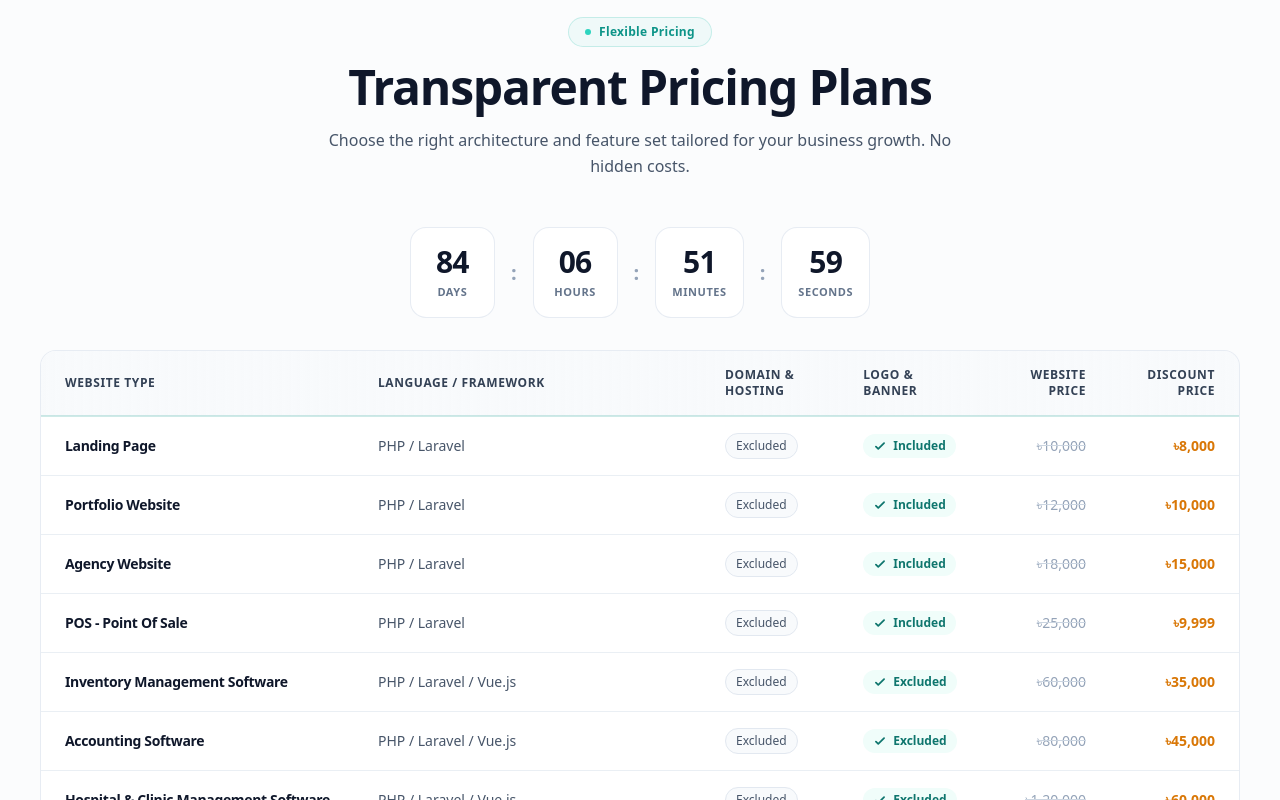
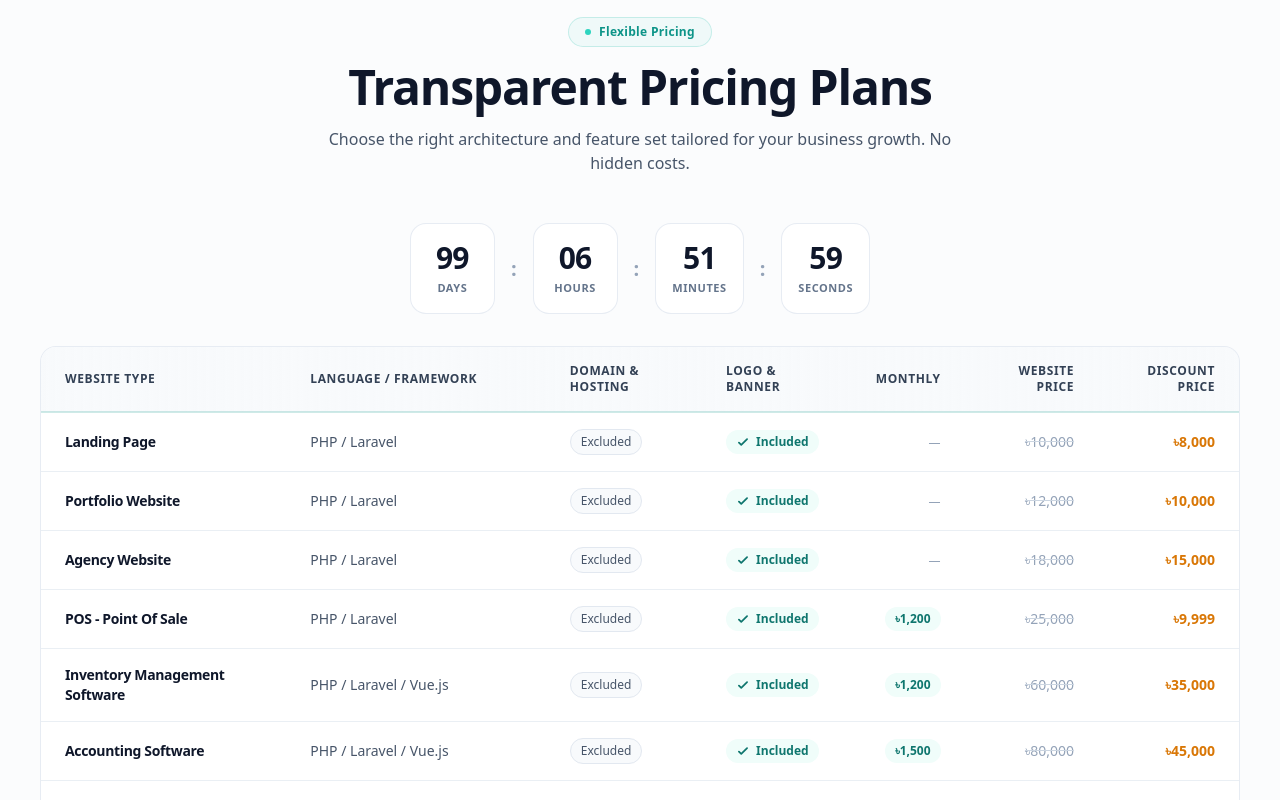
Before and after one commit to samim5274/mercuviax, a Vue app: page / in a window 1280 px wide. Shown: the part 5500-6300 px from the top of the page. Built offline with nearby package versions, Linux system fonts and the light colour scheme.

Commit message:
update price

```diff
--- a/src/components/count-down.vue
+++ b/src/components/count-down.vue
@@ -59,7 +59,7 @@ const seconds = ref(0);
 let timer = null;
 
 // Target Date
-const targetDate = new Date('2026-09-15T23:59:59+06:00').getTime();
+const targetDate = new Date('2026-09-30T23:59:59+06:00').getTime();
 
 // Formatting single digits to double digits (e.g., 5 -> "05")
 const formatTime = (value) => String(value).padStart(2, '0');
--- a/src/components/pricing.vue
+++ b/src/components/pricing.vue
@@ -3,19 +3,19 @@
         id="pricing"
         class="border-y border-slate-200/60 bg-slate-50/50 text-slate-900 transition-colors duration-300 dark:border-white/5 dark:bg-white/[0.01] dark:text-white"
     >
-        <div class="mx-auto max-w-7xl px-6 py-16 sm:py-24 lg:px-10">
+        <div class="mx-auto max-w-7xl px-4 py-12 sm:px-6 sm:py-16 lg:px-10 lg:py-24">
             <!-- Section Header -->
-            <div class="mb-12 flex flex-col items-center text-center">
+            <div class="mb-10 flex flex-col items-center text-center sm:mb-12">
                 <div class="mb-4 inline-flex items-center gap-2 rounded-full border border-teal-500/20 bg-teal-500/5 px-4 py-1.5 text-xs font-semibold tracking-wide text-teal-600 dark:border-teal-400/20 dark:bg-teal-400/10 dark:text-teal-300">
                     <span class="flex h-1.5 w-1.5 rounded-full bg-teal-400"></span>
                     Flexible Pricing
                 </div>
 
-                <h2 class="text-3xl font-black tracking-tight text-slate-900 sm:text-4xl lg:text-5xl dark:text-white">
+                <h2 class="text-2xl font-black tracking-tight text-slate-900 sm:text-4xl lg:text-5xl dark:text-white">
                     Transparent Pricing Plans
                 </h2>
 
-                <p class="mt-4 max-w-2xl text-base leading-relaxed text-slate-600 dark:text-slate-400">
+                <p class="mt-4 max-w-2xl text-sm leading-relaxed text-slate-600 sm:text-base dark:text-slate-400">
                     Choose the right architecture and feature set tailored for your business growth. No hidden costs.
                 </p>
             </div>
@@ -24,7 +24,8 @@
 
             <!-- Pricing Table Card Wrapper -->
             <div class="overflow-hidden rounded-2xl border border-slate-200/80 bg-white shadow-xs dark:border-white/5 dark:bg-slate-900/40">
-                <div class="hidden overflow-x-auto md:block">
+                <!-- Desktop / large-tablet table (lg and up: 7 columns need the room) -->
+                <div class="hidden overflow-x-auto lg:block">
                     <table class="w-full text-left text-sm border-collapse">
                         <thead class="border-b-2 border-teal-600/20 bg-gradient-to-r from-slate-50 to-slate-100/50 text-xs font-semibold uppercase tracking-wider text-slate-700 dark:border-teal-400/10 dark:from-slate-900 dark:to-slate-900/50 dark:text-slate-300">
                             <tr>
@@ -32,6 +33,7 @@
                                 <th scope="col" class="px-6 py-4">Language / Framework</th>
                                 <th scope="col" class="px-6 py-4">Domain &amp; Hosting</th>
                                 <th scope="col" class="px-6 py-4">Logo &amp; Banner</th>
+                                <th scope="col" class="px-6 py-4 text-right">Monthly</th>
                                 <th scope="col" class="px-6 py-4 text-right">Website Price</th>
                                 <th scope="col" class="px-6 py-4 text-right">Discount Price</th>
                             </tr>
@@ -42,10 +44,10 @@
                                 :key="index"
                                 class="group transition-colors duration-150 hover:bg-teal-500/[0.035] dark:hover:bg-teal-400/[0.035]"
                             >
-                                <td class="whitespace-nowrap px-6 py-4 font-semibold tracking-tight text-slate-900 dark:text-white">
+                                <td class="px-6 py-4 font-semibold tracking-tight text-slate-900 dark:text-white">
                                     {{ item.type }}
                                 </td>
-                                <td class="whitespace-nowrap px-6 py-4 text-slate-600 dark:text-slate-400">
+                                <td class="px-6 py-4 text-slate-600 dark:text-slate-400">
                                     {{ item.framework }}
                                 </td>
                                 <td class="whitespace-nowrap px-6 py-4">
@@ -61,15 +63,22 @@
                                         {{ item.logoBanner }}
                                     </span>
                                 </td>
+                                <td class="whitespace-nowrap px-6 py-4 text-right">
+                                    <span
+                                        v-if="item.monthlyPayment"
+                                        class="inline-flex items-center gap-1.5 rounded-full bg-teal-50 px-2.5 py-1 text-xs font-semibold text-teal-700 dark:bg-teal-400/10 dark:text-teal-400"
+                                    >
+                                        {{ item.monthlyPayment }}
+                                    </span>
+                                    <span v-else class="text-xs font-medium text-slate-400 dark:text-slate-600">
+                                        &mdash;
+                                    </span>
+                                </td>
                                 <td class="whitespace-nowrap px-6 py-4 text-right font-medium text-slate-400 line-through decoration-slate-300 dark:text-slate-500 dark:decoration-slate-600">
                                     {{ item.originalPrice }}
                                 </td>
                                 <td class="whitespace-nowrap px-6 py-4 text-right font-bold tabular-nums">
-                                    <span
-                                        :class="item.discountPrice === 'No Discount'
-                                            ? 'text-slate-400 dark:text-slate-500 font-normal'
-                                            : 'text-amber-600 dark:text-amber-400'"
-                                    >
+                                    <span class="text-amber-600 dark:text-amber-400">
                                         {{ item.discountPrice }}
                                     </span>
                                 </td>
@@ -78,7 +87,8 @@
                     </table>
                 </div>
 
-                <div class="grid gap-4 p-4 md:hidden sm:grid-cols-2">
+                <!-- Mobile / tablet card view (below lg) -->
+                <div class="grid grid-cols-1 gap-4 p-4 sm:grid-cols-2 lg:hidden">
                     <div
                         v-for="(item, index) in pricingData"
                         :key="index"
@@ -86,31 +96,35 @@
                     >
                         <div>
                             <div class="flex items-start justify-between gap-2 border-b border-slate-200/60 pb-3 dark:border-white/5">
-                                <h3 class="font-bold text-slate-900 dark:text-white">
+                                <h3 class="font-bold leading-snug text-slate-900 dark:text-white">
                                     {{ item.type }}
                                 </h3>
-                                <span
-                                    class="rounded-md px-2 py-0.5 text-xs font-semibold"
-                                    :class="item.discountPrice === 'No Discount'
-                                        ? 'bg-slate-100 text-slate-500 dark:bg-slate-800 dark:text-slate-400'
-                                        : 'bg-amber-500/10 text-amber-600 dark:text-amber-400'"
-                                >
-                                    {{ item.discountPrice === 'No Discount' ? 'Regular' : 'Offer' }}
+                                <span class="shrink-0 rounded-md bg-amber-500/10 px-2 py-0.5 text-xs font-semibold text-amber-600 dark:text-amber-400">
+                                    Offer
                                 </span>
                             </div>
 
                             <div class="mt-4 space-y-2.5 text-xs">
-                                <div class="flex justify-between">
-                                    <span class="text-slate-500 dark:text-slate-400">Framework:</span>
-                                    <span class="font-medium text-slate-700 dark:text-slate-300">{{ item.framework }}</span>
+                                <div class="flex items-start justify-between gap-3">
+                                    <span class="shrink-0 text-slate-500 dark:text-slate-400">Framework:</span>
+                                    <span class="text-right font-medium text-slate-700 dark:text-slate-300">{{ item.framework }}</span>
                                 </div>
-                                <div class="flex justify-between">
-                                    <span class="text-slate-500 dark:text-slate-400">Domain & Hosting:</span>
-                                    <span class="font-medium text-slate-600 dark:text-slate-400">{{ item.domainHosting }}</span>
+                                <div class="flex items-start justify-between gap-3">
+                                    <span class="shrink-0 text-slate-500 dark:text-slate-400">Domain & Hosting:</span>
+                                    <span class="text-right font-medium text-slate-600 dark:text-slate-400">{{ item.domainHosting }}</span>
                                 </div>
-                                <div class="flex justify-between">
-                                    <span class="text-slate-500 dark:text-slate-400">Logo & Banner:</span>
-                                    <span class="font-semibold text-teal-600 dark:text-teal-400">✓ {{ item.logoBanner }}</span>
+                                <div class="flex items-start justify-between gap-3">
+                                    <span class="shrink-0 text-slate-500 dark:text-slate-400">Logo & Banner:</span>
+                                    <span class="text-right font-semibold text-teal-600 dark:text-teal-400">✓ {{ item.logoBanner }}</span>
+                                </div>
+                                <div class="flex items-start justify-between gap-3">
+                                    <span class="shrink-0 text-slate-500 dark:text-slate-400">Monthly:</span>
+                                    <span
+                                        class="text-right font-semibold"
+                                        :class="item.monthlyPayment ? 'text-teal-600 dark:text-teal-400' : 'text-slate-400 dark:text-slate-600'"
+                                    >
+                                        {{ item.monthlyPayment || '—' }}
+                                    </span>
                                 </div>
                             </div>
                         </div>
@@ -119,12 +133,7 @@
                             <span class="text-xs text-slate-400 line-through dark:text-slate-500">
                                 {{ item.originalPrice }}
                             </span>
-                            <span
-                                class="text-base font-bold"
-                                :class="item.discountPrice === 'No Discount'
-                                    ? 'text-slate-700 dark:text-slate-300'
-                                    : 'text-amber-600 dark:text-amber-400'"
-                            >
+                            <span class="text-base font-bold text-amber-600 dark:text-amber-400">
                                 {{ item.discountPrice }}
                             </span>
                         </div>
@@ -145,6 +154,7 @@ const pricingData = [
         framework: 'PHP / Laravel',
         domainHosting: 'Excluded',
         logoBanner: 'Included',
+        monthlyPayment: null,
         originalPrice: '৳10,000',
         discountPrice: '৳8,000'
     },
@@ -153,6 +163,7 @@ const pricingData = [
         framework: 'PHP / Laravel',
         domainHosting: 'Excluded',
         logoBanner: 'Included',
+        monthlyPayment: null,
         originalPrice: '৳12,000',
         discountPrice: '৳10,000'
     },
@@ -161,6 +172,7 @@ const pricingData = [
         framework: 'PHP / Laravel',
         domainHosting: 'Excluded',
         logoBanner: 'Included',
+        monthlyPayment: null,
         originalPrice: '৳18,000',
         discountPrice: '৳15,000'
     },
@@ -169,6 +181,7 @@ const pricingData = [
         framework: 'PHP / Laravel',
         domainHosting: 'Excluded',
         logoBanner: 'Included',
+        monthlyPayment: '৳1,200',
         originalPrice: '৳25,000',
         discountPrice: '৳9,999'
     },
@@ -176,7 +189,8 @@ const pricingData = [
         type: 'Inventory Management Software',
         framework: 'PHP / Laravel / Vue.js',
         domainHosting: 'Excluded',
-        logoBanner: 'Excluded',
+        logoBanner: 'Included',
+        monthlyPayment: '৳1,200',
         originalPrice: '৳60,000',
         discountPrice: '৳35,000'
     },
@@ -184,7 +198,8 @@ const pricingData = [
         type: 'Accounting Software',
         framework: 'PHP / Laravel / Vue.js',
         domainHosting: 'Excluded',
-        logoBanner: 'Excluded',
+        logoBanner: 'Included',
+        monthlyPayment: '৳1,500',
         originalPrice: '৳80,000',
         discountPrice: '৳45,000'
     },
@@ -192,7 +207,8 @@ const pricingData = [
         type: 'Hospital & Clinic Management Software',
         framework: 'PHP / Laravel / Vue.js',
         domainHosting: 'Excluded',
-        logoBanner: 'Excluded',
+        logoBanner: 'Included',
+        monthlyPayment: '৳2,200',
         originalPrice: '৳1,20,000',
         discountPrice: '৳60,000'
     },
@@ -200,7 +216,8 @@ const pricingData = [
         type: 'School/College Management Software',
         framework: 'PHP / Laravel / Datalayer',
         domainHosting: 'Excluded',
-        logoBanner: 'Excluded',
+        logoBanner: 'Included',
+        monthlyPayment: '৳2,500',
         originalPrice: '৳1,20,000',
         discountPrice: '৳65,000'
     },
@@ -209,6 +226,7 @@ const pricingData = [
         framework: 'PHP / Laravel / Datalayer',
         domainHosting: 'Excluded',
         logoBanner: 'Included',
+        monthlyPayment: '৳1,200',
         originalPrice: '৳40,000',
         discountPrice: '৳25,000'
     },
@@ -217,6 +235,7 @@ const pricingData = [
         framework: 'PHP / Laravel / Datalayer',
         domainHosting: 'Excluded',
         logoBanner: 'Included',
+        monthlyPayment: '৳1,500',
         originalPrice: '৳60,000',
         discountPrice: '৳35,000'
     },
@@ -225,6 +244,7 @@ const pricingData = [
         framework: 'Vue.Js / PHP / Laravel / Datalayer',
         domainHosting: 'Excluded',
         logoBanner: 'Included',
+        monthlyPayment: '৳2,200',
         originalPrice: '৳80,000',
         discountPrice: '৳45,000'
     },
@@ -233,6 +253,7 @@ const pricingData = [
         framework: 'Vue.Js / PHP / Laravel / Datalayer / CRO Based',
         domainHosting: 'Excluded',
         logoBanner: 'Included',
+        monthlyPayment: '৳2,200',
         originalPrice: '৳1,00,000',
         discountPrice: '৳60,000'
     },
@@ -241,6 +262,7 @@ const pricingData = [
         framework: 'PHP / Laravel',
         domainHosting: 'Excluded',
         logoBanner: 'Included',
+        monthlyPayment: '৳5,500+',
         originalPrice: '৳2,00,000+',
         discountPrice: '৳1,20,000+'
     }
```
